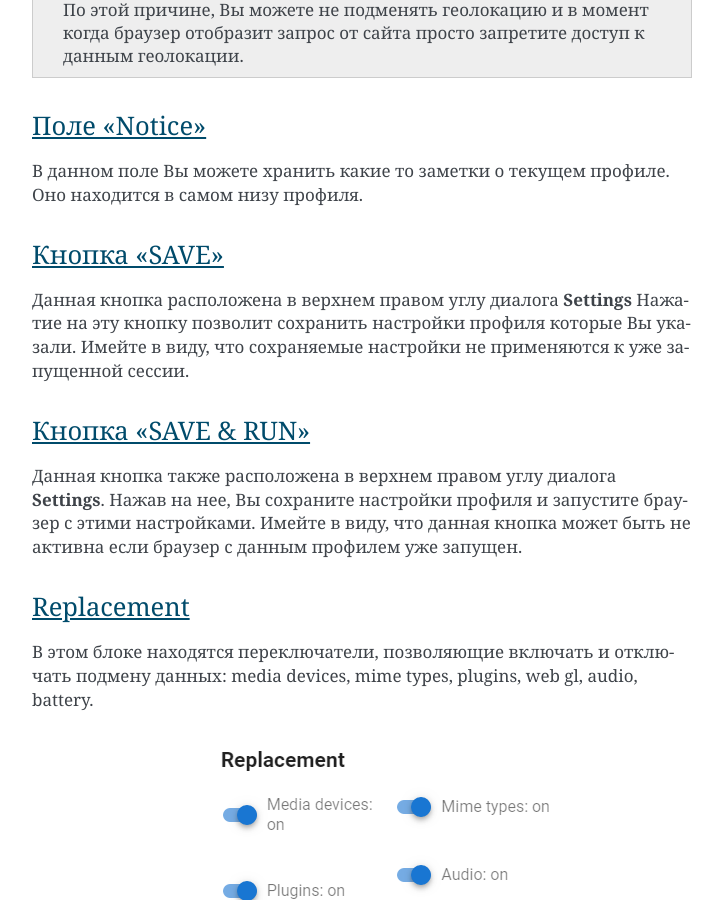
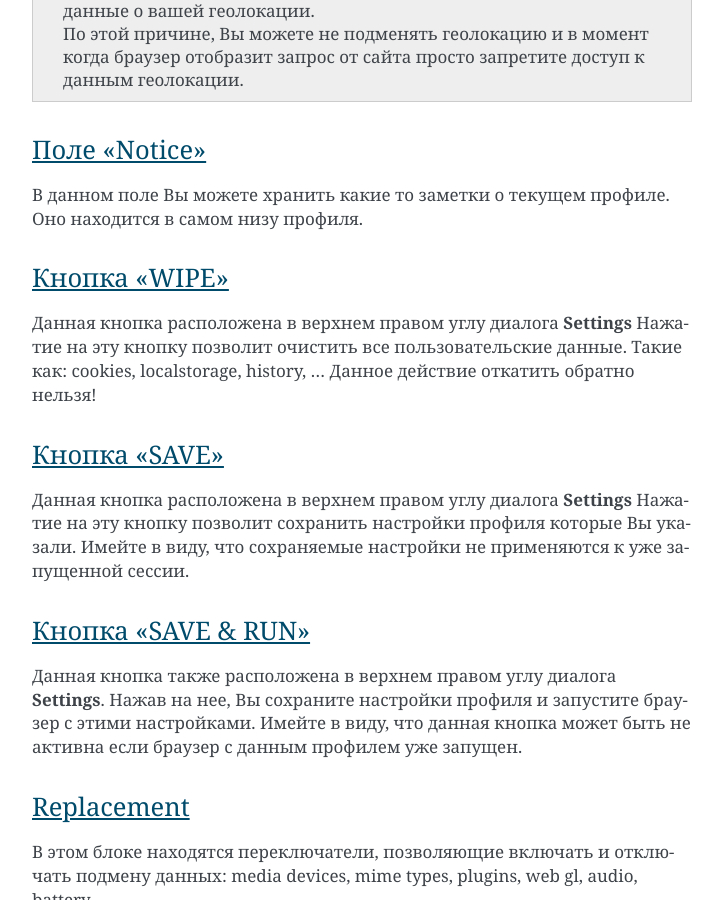
Before and after one commit to gcc-master/chebrowser-beta-doc, a Sphinx documentation site: the page built from source/profiles.rst, in a window 1280 px wide and 900 px high, scrolled down 4845 px. Shown: the whole window, without its empty margins (388-1111 px from the left). Built offline with Sphinx 7.4.7, drawn with Linux system fonts in a browser that asks for light colours; some of the changed text lies outside the part shown.

Commit message:
ver 0.2.3 - wipe user data

```diff
--- a/source/profiles.rst
+++ b/source/profiles.rst
@@ -117,6 +117,12 @@
 ~~~~~~~~~~~~~
 В данном поле Вы можете хранить какие то заметки о текущем профиле. Оно находится в самом низу профиля.
 
+Кнопка "WIPE"
+~~~~~~~~~~~~~
+Данная кнопка расположена в верхнем правом углу диалога **Settings**
+Нажатие на эту кнопку позволит очистить все пользовательские данные.
+Такие как: cookies, localstorage, history, ...
+Данное действие откатить обратно нельзя!
 
 Кнопка "SAVE"
 ~~~~~~~~~~~~~
```
